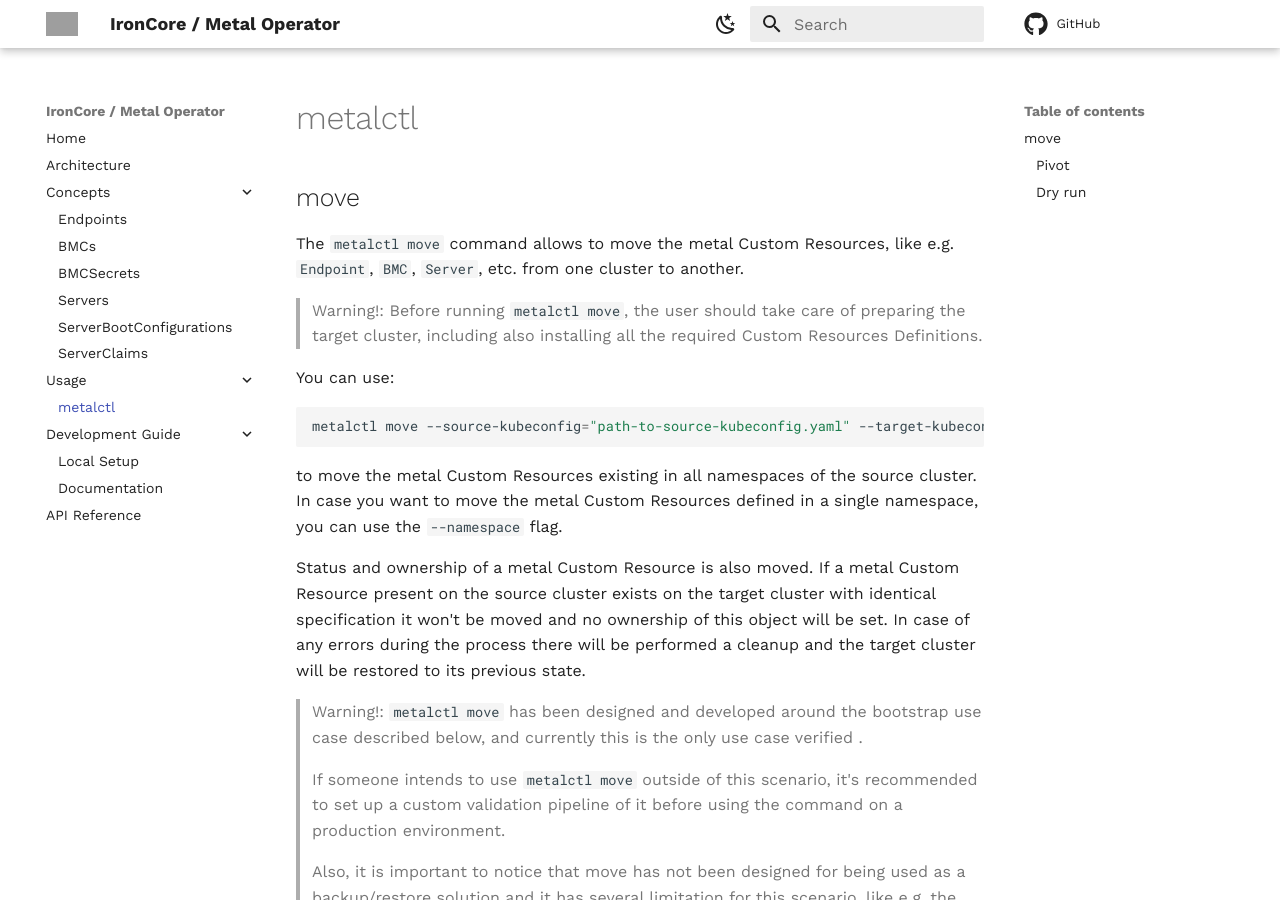
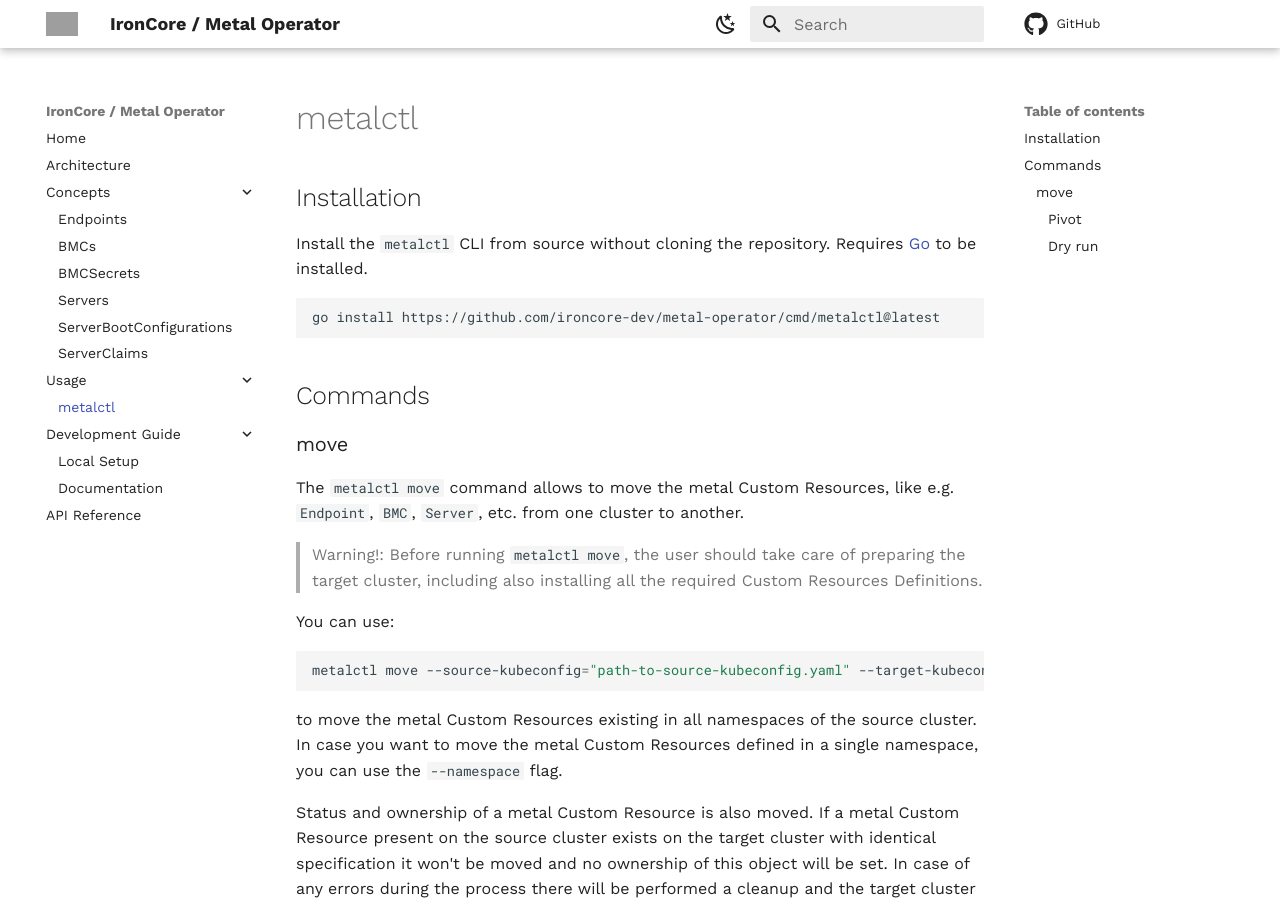
Before and after one commit to ironcore-dev/metal-operator, an MkDocs documentation site: the page built from docs/usage/metalctl.md, in a window 1280 px wide and 900 px high. Built offline with MkDocs 1.6.1 and Material for MkDocs 9.7.7, drawn with Linux system fonts in a browser that asks for light colours; comment, search, counter and statistics services are not loaded; grey boxes are pictures that could not be loaded.

Commit message:
Add installation instructions for `metalctl`

````diff
--- a/docs/usage/metalctl.md
+++ b/docs/usage/metalctl.md
@@ -1,6 +1,16 @@
 # metalctl
 
-## move
+## Installation
+
+Install the `metalctl` CLI from source without cloning the repository. Requires [Go](https://go.dev) to be installed.
+
+```bash
+go install https://github.com/ironcore-dev/metal-operator/cmd/metalctl@latest
+```
+
+## Commands
+
+### move
 
 The `metalctl move` command allows to move the metal Custom Resources, like e.g. `Endpoint`, `BMC`, `Server`, etc. from one
 cluster to another.
@@ -34,7 +44,7 @@
 move operation, and possible race conditions happening while the cluster is upgrading, scaling up, remediating etc. has
 never been investigated nor addressed.
 
-### Pivot
+#### Pivot
 
 Pivoting is a process for moving the Custom Resources and install Custom Resource Definitions from a source cluster to
 a target cluster.
@@ -44,7 +54,7 @@
 1. Use `make install` to install the metal Custom Resource Definitions into the target cluster
 2. Use `metalctl move` to move the metal Custom Resources from a source cluster to a target cluster
 
-### Dry run
+#### Dry run
 
 With `--dry-run` option you can dry-run the move action by only printing logs without taking any actual actions. Use
 `--verbose` flag to enable verbose logging.
````
